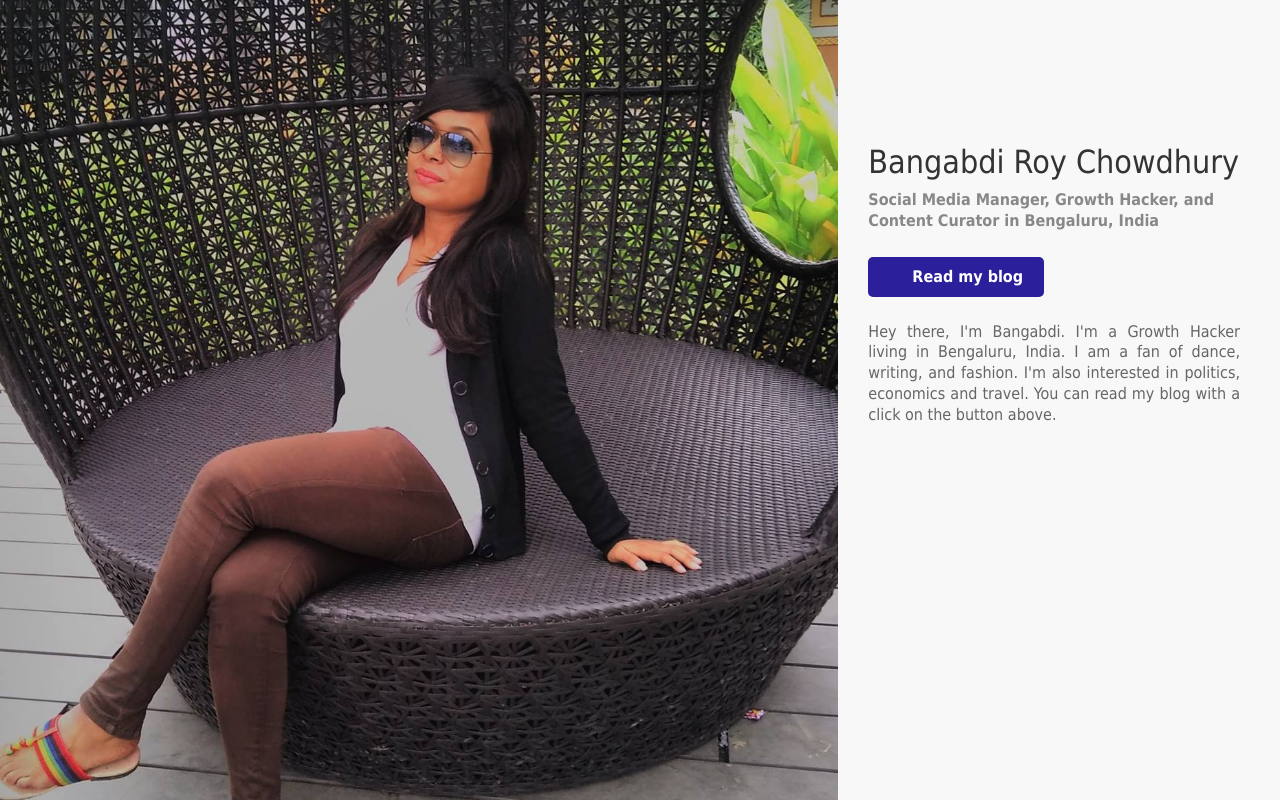
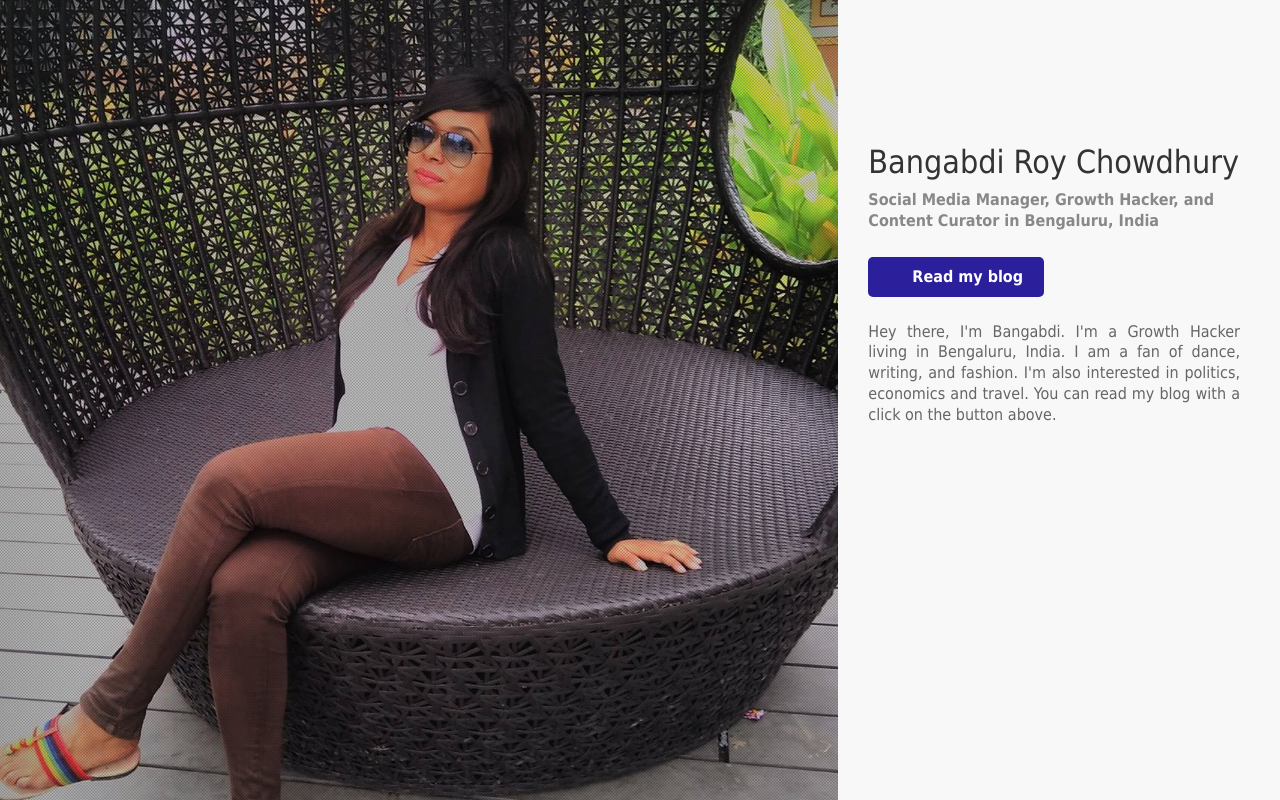
Before and after one commit to bangabdi/bangabdi.github.io, a plain HTML site: page index.html in a window 1280 px wide. Drawn offline with Linux system fonts and the light colour scheme; a web font is replaced by a local one.

Commit message:
add image overlay

```diff
--- a/index.html
+++ b/index.html
@@ -14,6 +14,7 @@
             <div class="row">
                 <div id="left-panel" class="col-xs-12 col-sm-7 col-md-8">
                     <div class="cover-image"></div>
+                    <div class="cover-image-overlay"></div>
                     <div class="cover-image-text hidden">
                         <h1>Bangabdi Roy Chowdhury</h1>
                         <p>Social Media Manager, Growth Hacker, and Content Curator in Bengaluru, India</p>
--- a/static/css/custom.css
+++ b/static/css/custom.css
@@ -18,6 +18,20 @@ body {
     height: 100%;
     background-size: cover;
     position: relative;
+}
+
+.cover-image-overlay {
+    position: absolute;
+    width: 100%;
+    height: 100%;
+    top: 0px;
+    background-image: -webkit-repeating-radial-gradient(center center, rgba(0,0,0,0.2), rgba(0,0,0,1) 1px, transparent 1px, rgba(0,0,0,0.3) 100%);;
+    background-image: -moz-repeating-radial-gradient(center center, rgba(0,0,0,0.2), rgba(0,0,0,1) 1px, transparent 1px, rgba(0,0,0,0.3) 100%);;
+    background-image: -ms-repeating-radial-gradient(center center, rgba(0,0,0,0.2), rgba(0,0,0,1) 1px, transparent 1px, rgba(0,0,0,0.3) 100%);;
+    background-image: repeating-radial-gradient(center center, rgba(0,0,0,0.2), rgba(0,0,0,1) 1px, transparent 1px, rgba(0,0,0,0.3) 100%);;
+    -webkit-background-size: 3px 3px;
+    -moz-background-size: 3px 3px;
+    background-size: 3px 3px;
 }
 
 .cover-image-text {
@@ -68,6 +82,7 @@ body {
     overflow: hidden;
     padding: 0px;
     position: fixed;
+    display: block;
 }
 
 #right-panel {
```
